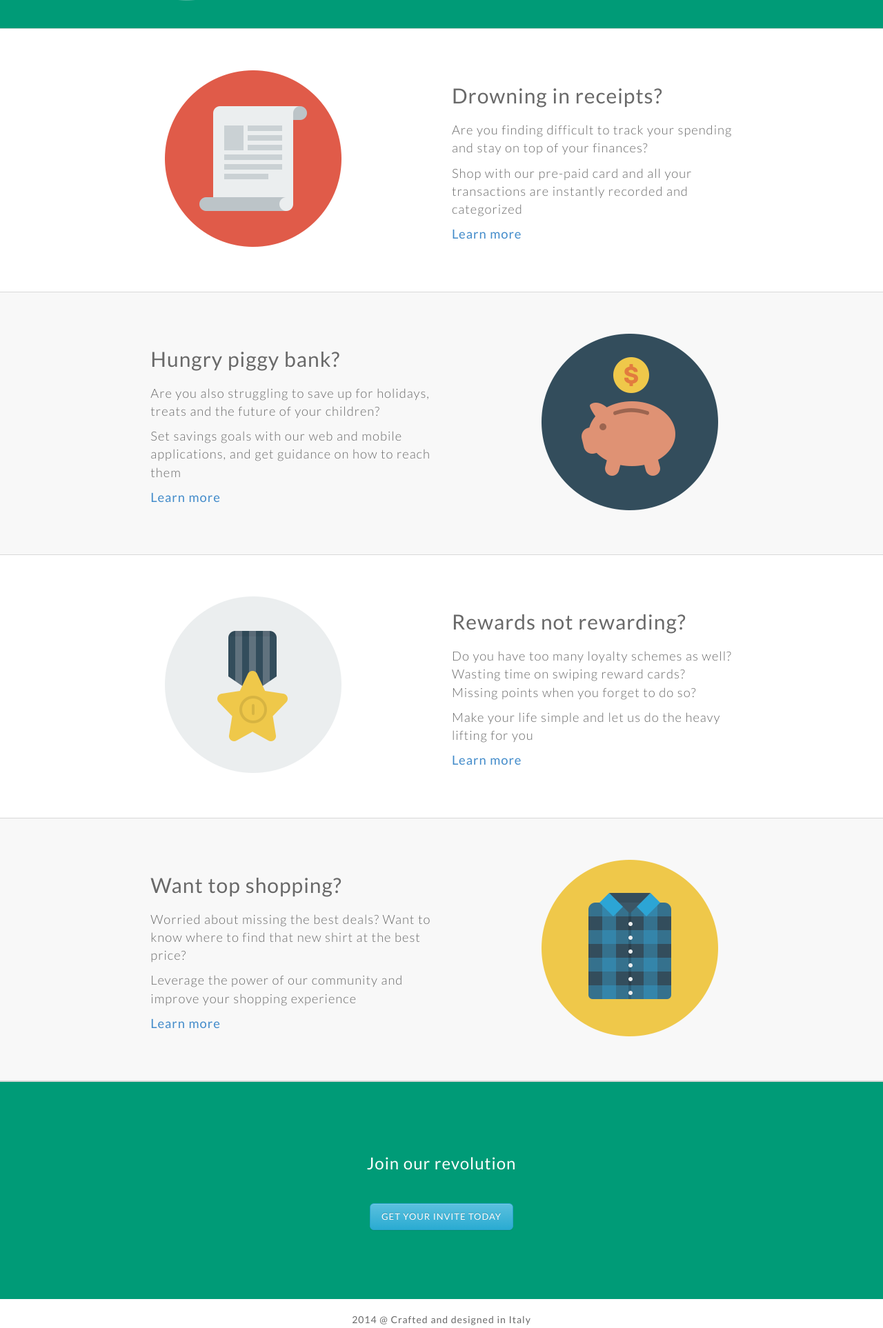
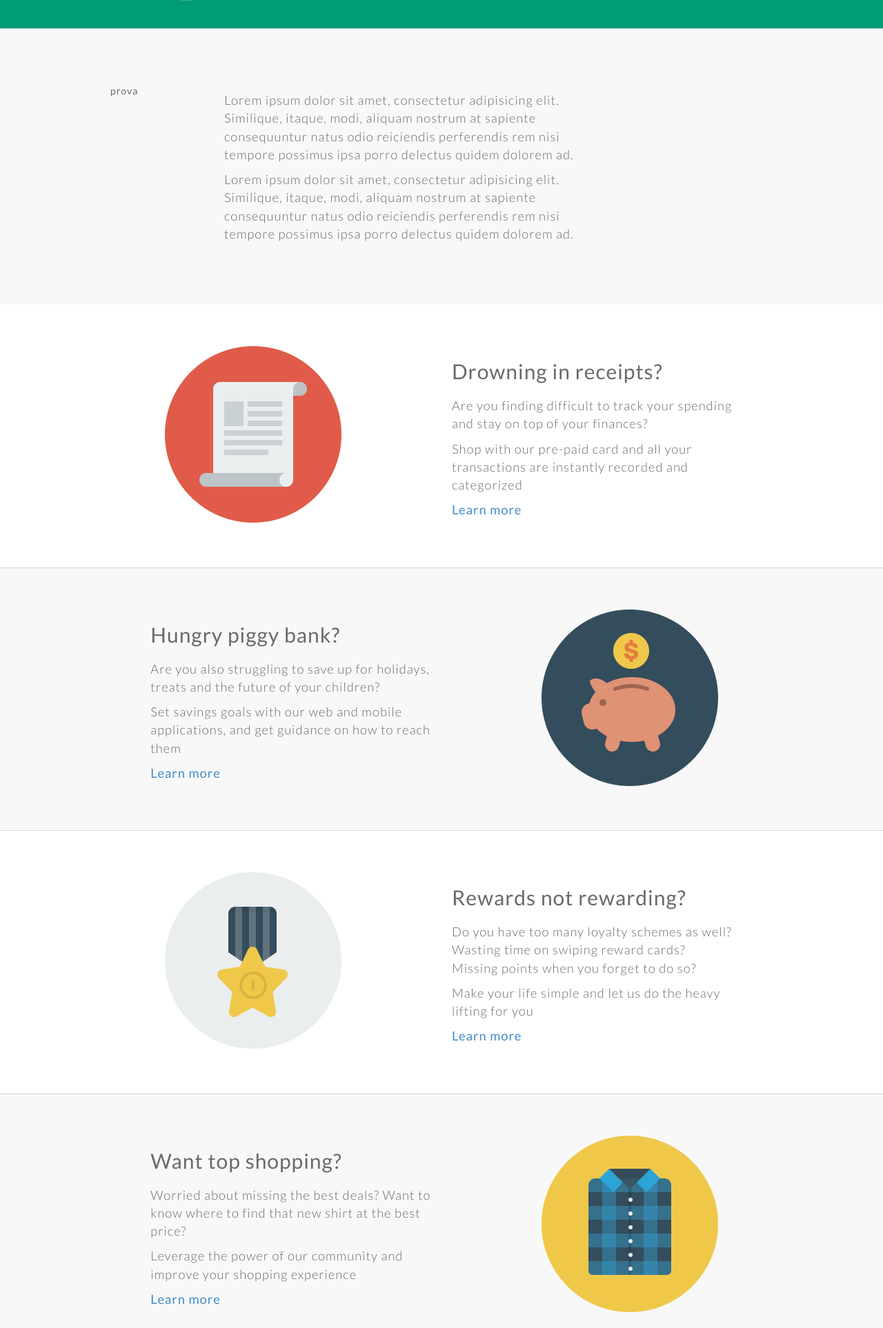
Before and after one commit to kendall80/mu-landing-design, a PHP site: page / in a window 1280 px wide. Shown: the part 2157-4083 px from the top of the page at 69% size. Run offline with PHP 8.4, Linux system fonts and the light colour scheme; some libraries are stand-ins or nearby versions; some web fonts are replaced.

Commit message:
start adding elevator pitch

```diff
--- a/css/my-styles.css
+++ b/css/my-styles.css
@@ -318,6 +318,13 @@ section {
 	left: 80px;
 	top: 45px;
 	z-index: 0;
+}
+
+.elevator {
+	background-color: #f8f8f8;
+	color: dimgray;
+	padding: 80px 0;
+	letter-spacing: 1px;
 }
 
 /* Modal
--- a/index.html
+++ b/index.html
@@ -171,6 +171,24 @@
 
         <!-- END The App -->
 
+        <!-- Elevator Pitch -->
+
+        <section class="elevator">
+          <div class="content">
+            <div class="row">
+              <div class="col-sm-2">
+                prova
+              </div>
+              <div class="col-sm-7 ft-text">
+                <p>Lorem ipsum dolor sit amet, consectetur adipisicing elit. Similique, itaque, modi, aliquam nostrum at sapiente consequuntur natus odio reiciendis perferendis rem nisi tempore possimus ipsa porro delectus quidem dolorem ad.</p>
+                <p>Lorem ipsum dolor sit amet, consectetur adipisicing elit. Similique, itaque, modi, aliquam nostrum at sapiente consequuntur natus odio reiciendis perferendis rem nisi tempore possimus ipsa porro delectus quidem dolorem ad.</p>
+              </div>
+            </div>
+          </div>
+        </section>
+
+        <!-- END Elevator Pitch -->
+
         <!-- Ecosystem -->
 
         <section class="ecosystem">
```
